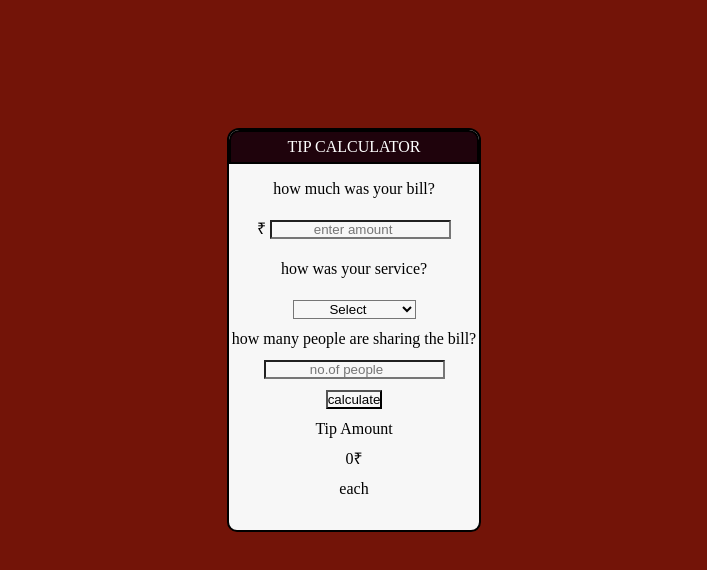
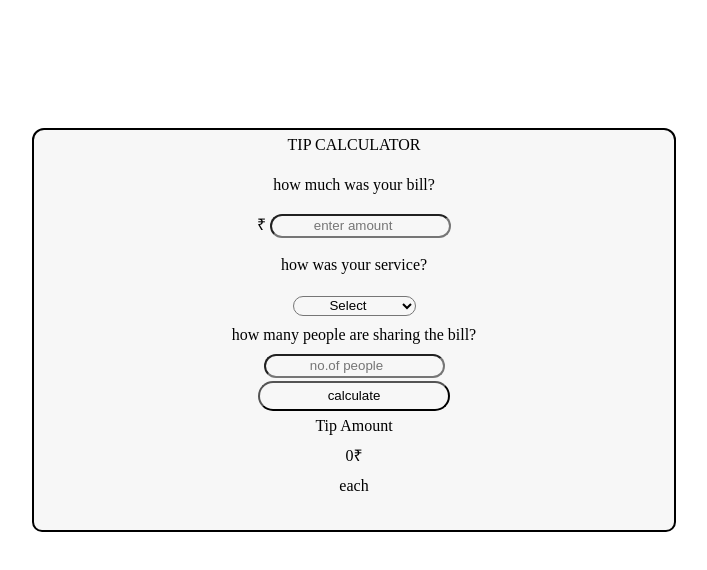
Before and after one commit to vikas313/tipcalculator, a plain HTML site: page index.html in a window 1280 px wide. Shown: the whole page, without its empty margins (286-993 px from the left). Drawn offline with Linux system fonts and the light colour scheme.

Commit message:
modified

```diff
--- a/index.html
+++ b/index.html
@@ -1,5 +1,6 @@
 <!DOCTYPE html>
 <html>
+
 <head>
     <meta http-equiv="X-UA-Compatible" content="IE=7">
     <meta http-equiv="X-UA-Compatible" content="ie=edge">
@@ -8,6 +9,7 @@
     <script type="text/javascript" src="tip.js">
     </script>
 </head>
+
 <body>
     <div class="container">
         <header class="flex">
@@ -23,20 +25,20 @@
                 how was your service?
             </p>
 
-        <select name="service" id="services">
+            <select name="service" id="services" class="sel" >
                 <option selected disabled hidden>Select</option>
                 <option value="0.3">30%-outstanding</option>
                 <option value="0.2">Better 20%</option>
                 <option value="0.1">Good 10%</option>
                 <option value="0">Poor 0%</option>
             </select>
-          <p class="share" >
-              how many people are sharing the bill?
+            <p class="share">
+                how many people are sharing the bill?<br/>
 
                 <input type="number" id="persons" placeholder="no.of people">
             </p>
 
-          <button id="calculate" >calculate</button>
+            <button id="calculate">calculate</button>
 
             <div class="tip">
 
@@ -55,4 +57,5 @@
         </header>
     </div>
 </body>
+
 </html>
--- a/style.css
+++ b/style.css
@@ -1,4 +1,4 @@
-.head{
+.body{
     display: flex;
     justify-content: center;
     border: 2px solid black;
@@ -14,16 +14,29 @@
     line-height: 30px;
     /* background-color: #F7F7F7; */
 }
+@media only screen and (min-width :800px) {
+    .flex{
+
+        justify-content: center;
+
+        height: 800px;
+        width: 50%;
+        border: 2px solid black;
+        border-radius: 12px 12px 10px 10px;
+        background-color: red;
+    }
+}
 *{
     padding: 0%;
     margin: 0;
-    background-color: #731408;
+    /* background-color: #731408; */
 }
 .flex{
 
     justify-content: center;
+
     height: 400px;
-    width: 250px;
+    width: 50%;
     border: 2px solid black;
     border-radius: 12px 12px 10px 10px;
     background-color: #F7F7F7;
@@ -41,9 +54,15 @@
     padding: 10px;
     background-color: #F7F7F7;
 }
-.num{
+.num,.sel,.share>input,#calculate{
     text-align: center;
     background-color: #F7F7F7;
+    height: 20px;
+    border-radius: 15px;
+}
+#calculate{
+    width: 30%;
+    height: 30px;
 }
 #services{
     text-align: center;
```
Lines whose indentation alone changed are shown as unchanged.
